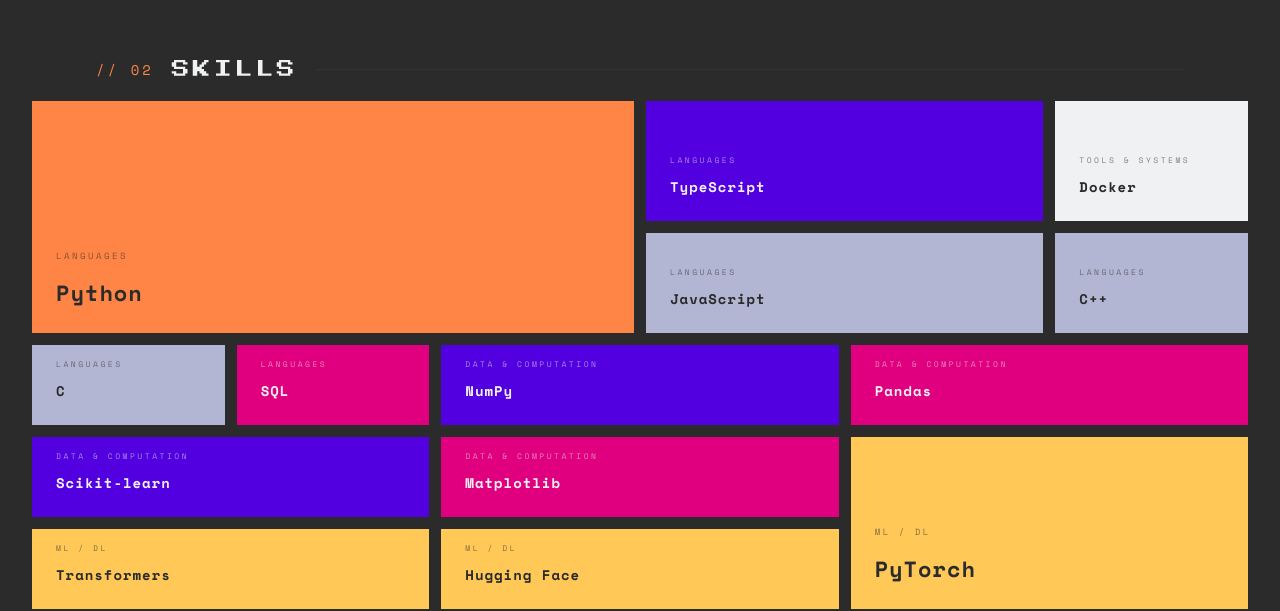
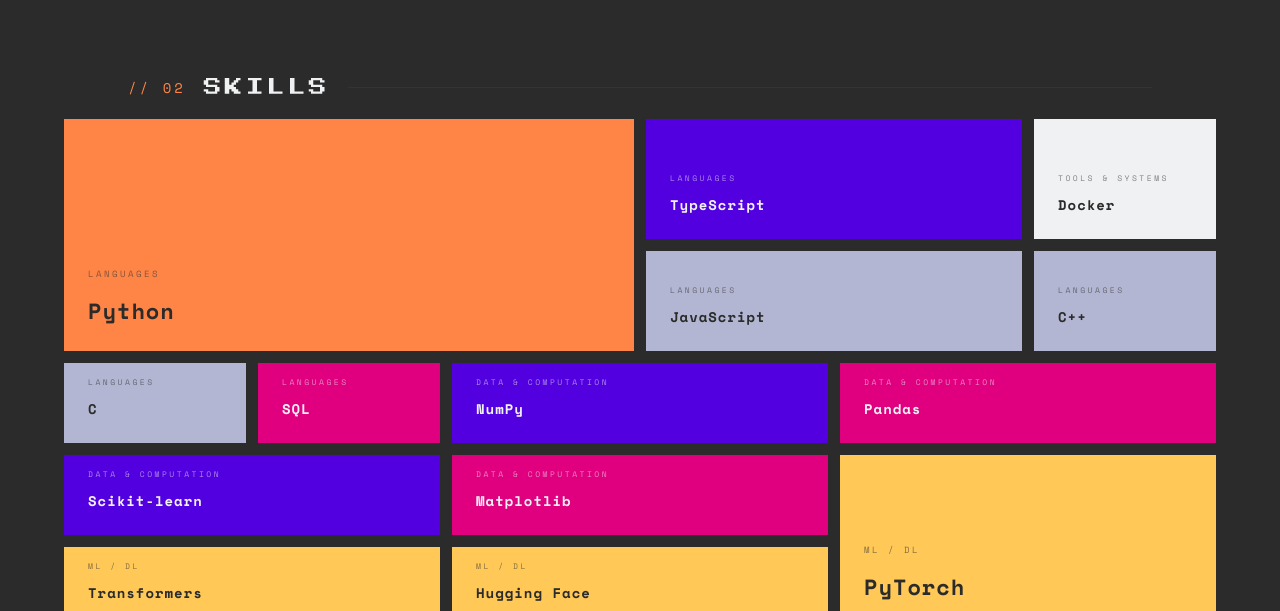
Before and after one commit to Nemesis-12/portfolio, a React (Vite) app: page / in a window 1280 px wide. Shown: the part 2474-3085 px from the top of the page. Built offline with nearby package versions, Linux system fonts and the light colour scheme.

Commit message:
mochi: fix skills section vertical gap by removing justify-center and conflicting padding
Co-Authored-By: Claude Sonnet 4.6 <noreply@anthropic.com>

```diff
--- a/src/components/SkillsSection.tsx
+++ b/src/components/SkillsSection.tsx
@@ -145,7 +145,7 @@ export function SkillsSection() {
   }, [])
 
   return (
-    <StickySection id="skills" className="flex flex-col justify-center py-14 px-8 bg-graphite">
+    <StickySection id="skills" className="flex flex-col justify-start bg-graphite">
       <div className="w-full">
         <div className="hscroll-head">
           <span className="hscroll-no">// 02</span>
```
